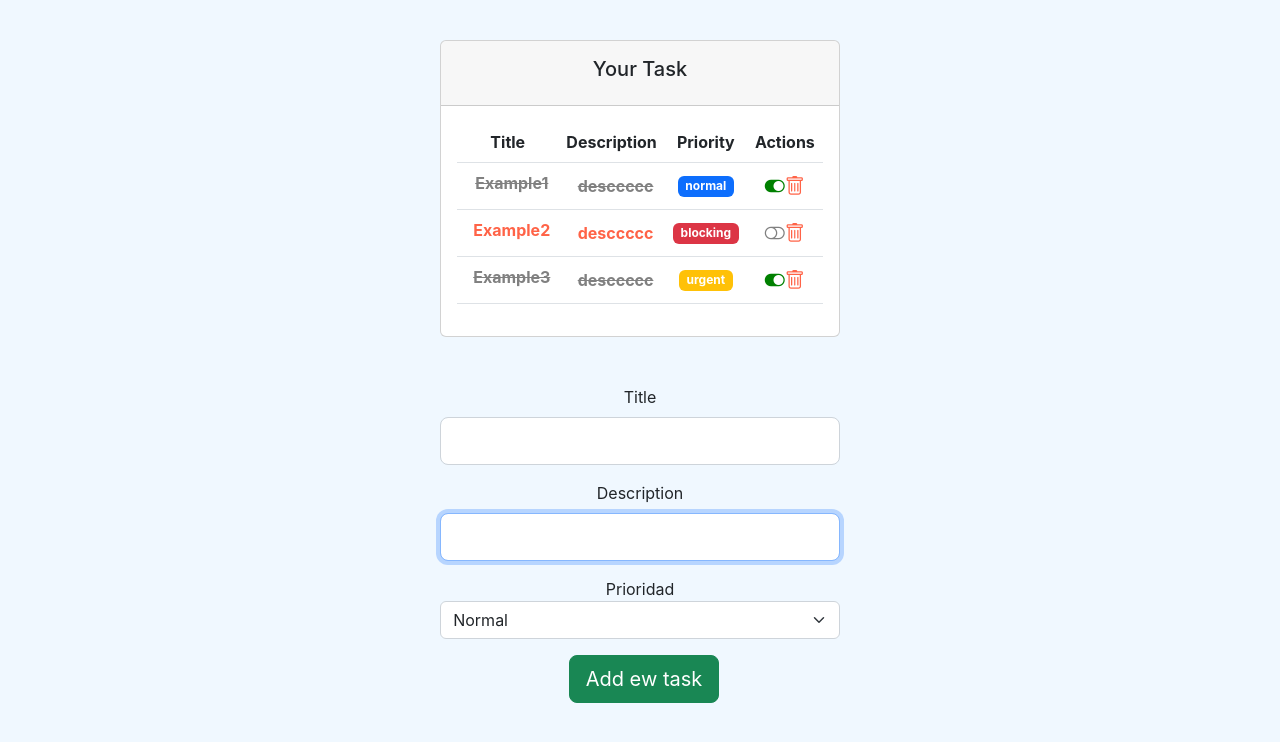
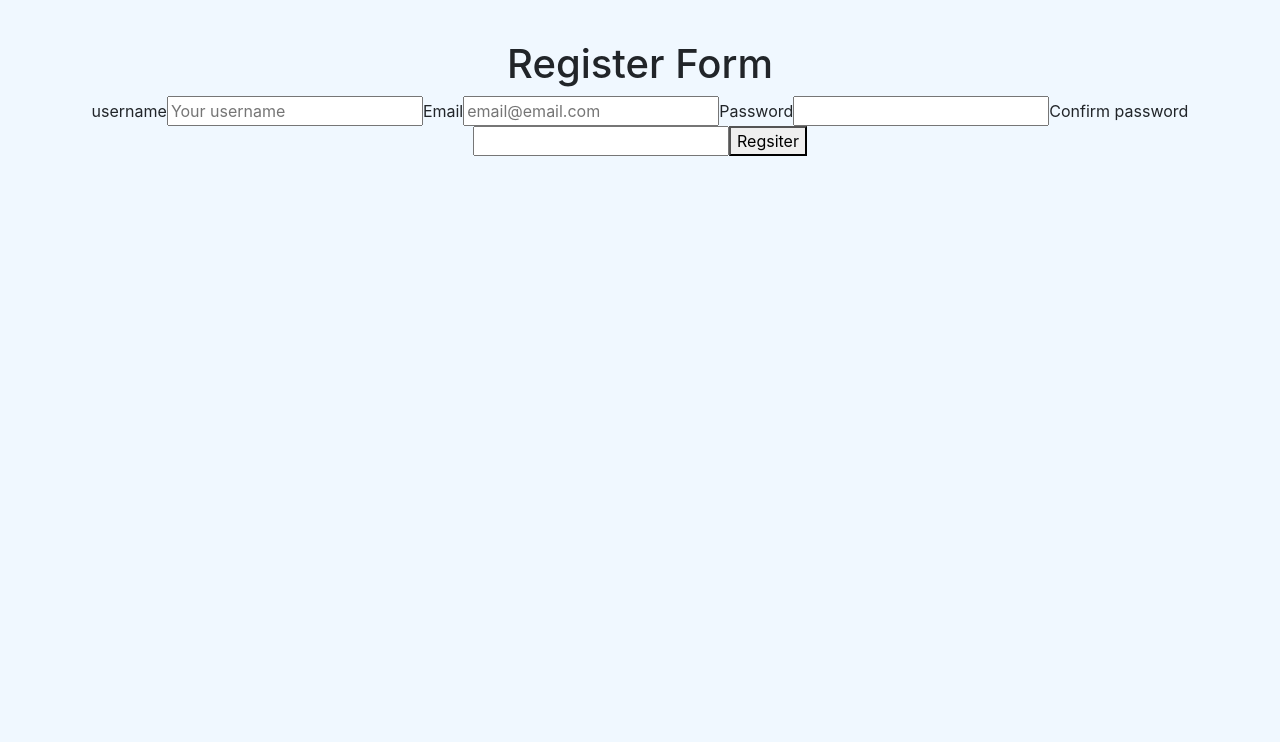
Before and after one commit to andresm240691/bootcamp_react, a React (Create React App) app: page / in a window 1280 px wide. Shown: the top 742 px of the page. Built offline with nearby package versions, Linux system fonts and the light colour scheme.

Commit message:
session 15

```diff
--- a/src/App.js
+++ b/src/App.js
@@ -12,7 +12,8 @@ import GreetingStyle from './components/pure/GreetingStyle';
 import Clock from './components/pure/Clock';
 import Father from './components/containers/Father'
 import OptionalRender from './components/pure/OptionalRender';
-
+import LoginFormik from './components/pure/forms/loginFormik';
+import RegisterFormik from './components/pure/forms/registerFormik';
 
 function App() {
   return (
@@ -34,7 +35,11 @@ function App() {
         {/* <Clock></Clock> */}
       {/* </header> */}
       {/* <Father></Father> */}
-      <TaskListComponent></TaskListComponent>
+      {/* USO DE FORMIK*/}
+      {/* <LoginFormik></LoginFormik> */}
+      <RegisterFormik></RegisterFormik>
+      {/*********************/}
+      {/* <TaskListComponent></TaskListComponent> */}
       {/* <OptionalRender></OptionalRender> */}
     </div>
   );
--- /dev/null
+++ b/src/components/pure/forms/loginFormik.jsx
@@ -0,0 +1,56 @@
+import React from 'react'
+import { Formik, Field, Form, ErrorMessage } from 'formik';
+import * as Yup from 'yup';
+
+const initialValues = {
+    email: "",
+    password: ""
+}
+
+const loginSchema = Yup.object().shape(
+    {
+        email: Yup.string()
+                    .email("Invalid email format")
+                    .required('Emails is required'),
+        password: Yup.string()
+                    .required("Password is required")
+
+    }
+)
+
+const LoginFormik = () => {
+
+  return (
+    <div>
+        <h1>Login Form</h1>
+        <Formik
+            initialValues={initialValues}
+            validationSchema={loginSchema}
+            onSubmit={async (values) => {
+                await new Promise((r) => setTimeout(r, 1000));
+                alert(JSON.stringify(values, null, 2));
+                localStorage.setItem('credentials', values)
+            }}>
+            {/*We optain props form formik*/}
+            {({errors, touched, isSubmitting}) => (
+                <Form>
+                    <label htmlFor="email">Email</label>
+                    <Field id="email" name="email" placeholder="email@email.com" type="email"/>
+                    {
+                        errors.email && touched.password &&
+                        (
+                        <ErrorMessage name='email'></ErrorMessage>
+                        )
+                    }
+                    <label htmlFor="password">Password</label>
+                    <Field id="password" name="password" type="password" />
+                    <button type="submit">Submit</button>
+                    {isSubmitting ? (<p>Login you  credentials...</p>): null}
+                </Form>
+            )}
+        </Formik>
+    </div>
+  )
+}
+
+export default LoginFormik;
--- /dev/null
+++ b/src/components/pure/forms/registerFormik.jsx
@@ -0,0 +1,110 @@
+import React from 'react';
+import { ROLES } from '../../../modules/Roles.num';
+import { User } from '../../../modules/User.class';
+import { Formik, Field, Form, ErrorMessage } from 'formik';
+import * as Yup from 'yup';
+
+
+
+const RegisterFormik = () => {
+
+    let user = new User();
+
+    const initValues = {
+        username: "",
+        email: "",
+        password: "",
+        confirm: "",
+        role: ROLES.USER
+    };
+
+    const registerSchema = Yup.object().shape(
+        {
+            username: Yup.string()
+                        .min(5, 'Username too short')
+                        .max(10, 'Username too long')
+                        .required('Required'),
+            email: Yup.string()
+                        .email("Invalid email format")
+                        .required('Emails is required'),
+            // role: Yup.string()
+            //     .oneOf(
+            //         [ROLES.USER, ROLES.ADMIN],
+            //         "You must be select a role")
+            //     .required('Roles is required'),
+            password: Yup.string()
+                        .min(6, 'Password too short')
+                        .required("Password is required"),
+            confirm: Yup.string()
+                .when("password", {
+                    is: value => (value && value.length > 0? true: false),
+                    then: Yup.string().oneOf(
+                        [Yup.ref("password")],
+                        "Password must match!"
+                    )
+                }).required("You most confirm the password")
+        }
+    );
+
+
+    const submit = () =>{
+        alert("Register User");
+
+    }
+
+
+    return (
+    <div>
+        <h1>Register Form</h1>
+        <Formik
+            initialValues={initValues}
+            validationSchema={registerSchema}
+            onSubmit={async (values) => {
+                await new Promise((r) => setTimeout(r, 1000));
+                alert(JSON.stringify(values, null, 2));
+            }}>
+            {/*We optain props form formik*/}
+            {({errors, touched, isSubmitting}) => (
+                <Form>
+                    <label htmlFor="username">username</label>
+                    <Field id="username" name="username" type="text" placeholder="Your username"/>
+                    {
+                        errors.username && touched.username &&
+                        (
+                        <ErrorMessage name='username' component='div'></ErrorMessage>
+                        )
+                    }
+                    <label htmlFor="email">Email</label>
+                    <Field id="email" name="email" placeholder="email@email.com" type="email"/>
+                    {
+                        errors.email && touched.email &&
+                        (
+                        <ErrorMessage name='email' component='div'></ErrorMessage>
+                        )
+                    }
+                    <label htmlFor="password">Password</label>
+                    <Field id="password" name="password" type="password" />
+                    {
+                        errors.password && touched.password &&
+                        (
+                        <ErrorMessage name='password' component='div'></ErrorMessage>
+                        )
+                    }
+                    <label htmlFor="confirm">Confirm password</label>
+                    <Field id="confirm" name="confirm" type="password" />
+                    {
+                        errors.confirm && touched.confirm &&
+                        (
+                        <ErrorMessage name='confirm' component='div'></ErrorMessage>
+                        )
+                    }
+                    <button type="submit">Regsiter</button>
+                    {isSubmitting ? (<p>Register user...</p>): null}
+                </Form>
+            )}
+        </Formik>
+    </div>
+  )
+}
+
+export default RegisterFormik
--- /dev/null
+++ b/src/modules/Roles.num.js
@@ -0,0 +1,4 @@
+export const ROLES = {
+    USER: 'user',
+    ADMIN: 'admin',
+}
--- /dev/null
+++ b/src/modules/User.class.js
@@ -0,0 +1,17 @@
+import {ROLES} from "./Roles.num"
+
+export class User {
+
+    username = "";
+    email = "";
+    password = "";
+    role = ROLES.USER
+
+    constructor(username, email,password, role){
+        this.username = username;
+        this.email = email;
+        this.password = password;
+        this.role = role
+    }
+
+}
```
